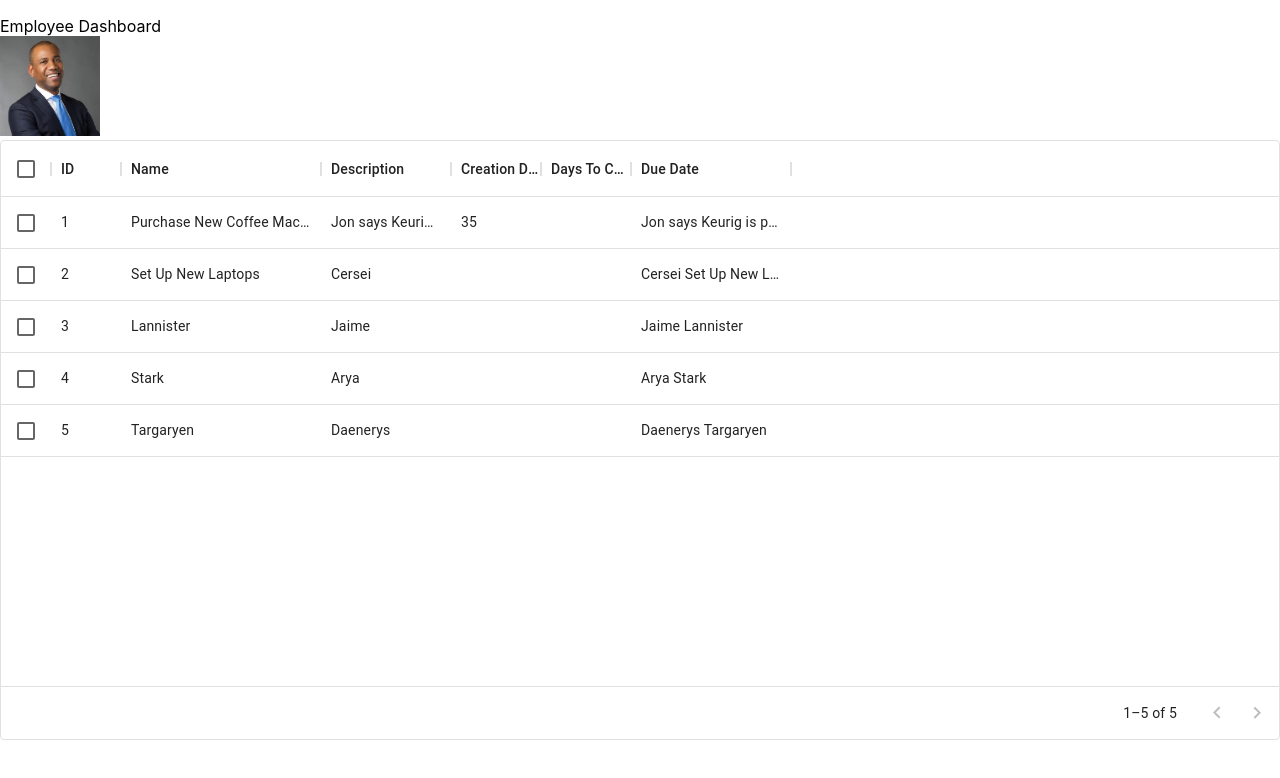
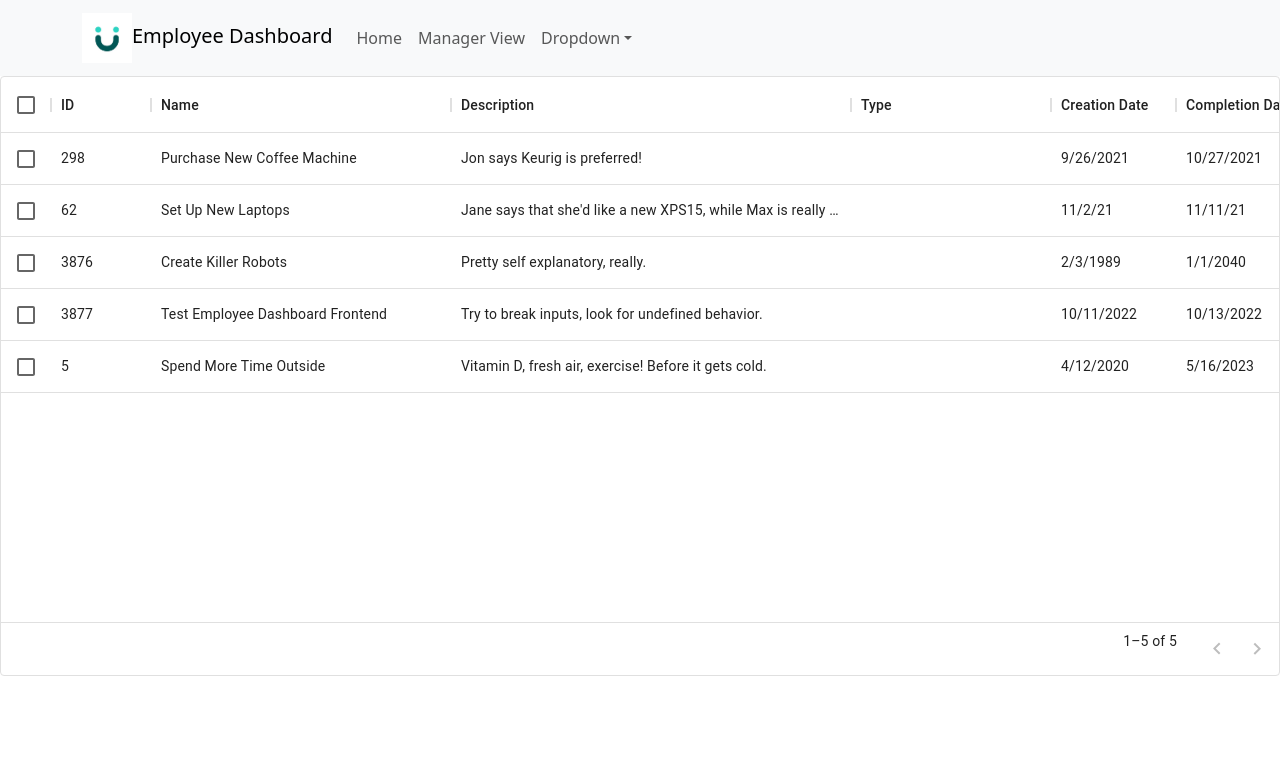
Before and after one commit to NicholasAnkiewicz/goalstool, a React (Create React App) app in the folder my-app/: page / in a window 1280 px wide. Shown: the top 778 px of the page. Built offline with nearby package versions, Linux system fonts and the light colour scheme.

Commit message:
navbar, table improvements, ukg logo

```diff
--- a/my-app/src/App.js
+++ b/my-app/src/App.js
@@ -1,63 +1,167 @@
 import * as React from 'react';
 import { DataGrid } from '@mui/x-data-grid';
-import headshot from './filler_headshot.jpg';
+import logo from './ukglogo.jpg';
+import { Button } from 'react-bootstrap';
+import Container from 'react-bootstrap/Container';
+import Nav from 'react-bootstrap/Nav';
+import Navbar from 'react-bootstrap/Navbar';
+import NavDropdown from 'react-bootstrap/NavDropdown';
+import 'bootstrap/dist/css/bootstrap.min.css';
 
 const columns = [
-  { field: 'id', headerName: 'ID', width: 70 },
-  { field: 'name', headerName: 'Name', width: 200 },
-  { field: 'description', headerName: 'Description', width: 130 },
-  {
-    field: 'created',
-    headerName: 'Creation Date',
-    type: 'date',
-    width: 90,
+{ field: 'id',
+  headerName: 'ID',
+  width: 100,
+  description: "The goal's unique 'id'entifier, or ID"
+},
+{ field: 'name',
+  headerName: 'Name',
+  width: 300,
+  description: "What the goal is!"
+},
+{ field: 'description',
+   headerName: 'Description',
+   width: 400,
+   description: "More information about what the goal entails"
+
   },
 
-  { field: 'daysToCompletion',
-    headerName: 'Days To Completion',
-    type: 'date',
-    width: 90,
+{
+  field: 'type',
+  headerName: 'Type',
+  width: 200,
+  description: 'What type of goal this is'
+},
+
+{
+  field: 'created',
+    description: 'The date of creation for the goal',
+    headerName: 'Creation Date',
+      type: 'date',
+        width: 125,
   },
 
-  {
-    field: 'expiration',
-    headerName: 'Due Date',
-    description: 'This column has a value getter and is not sortable.',
-    sortable: true,
-    width: 160,
-    valueGetter: (params) =>
-      `${params.row.description || ''} ${params.row.name || ''}`,
+{
+  field: 'completionDate',
+    description: "The predicted completion date for a goal",
+    headerName: 'Completion Date',
+      type: 'date',
+        width: 125,
   },
-];
 
-const rows = [
-  { id: 1, name: 'Purchase New Coffee Machine',
-    description: 'Jon says Keurig is preferred!',
-    created: 35 },
-  { id: 2, name: 'Set Up New Laptops', description: 'Cersei', age: 42 },
-  { id: 3, name: 'Lannister', description: 'Jaime', age: 45 },
-  { id: 4, name: 'Stark', description: 'Arya', age: 16 },
-  { id: 5, name: 'Targaryen', description: 'Daenerys', age: null },
+{
+  field: 'editableField',
+    description: "A placeholder in case we want this functionality",
+    headerName: 'Editable Field',
+        sortable: false,
+          width: 350,
+            editable: true,
+  },
+
+{
+  field: "moreInfo",
+  headerName: "More Info",
+  description: 'Click for Full Goal Information!',
+  sortable: false,
+  width: 125,
+  renderCell: (params) => {
+    const onClick = (e) => {
+      e.stopPropagation();
+      const api = params.api;
+      const thisRow = {};
+      api
+        .getAllColumns()
+        .filter((c) => c.field !== "__check__" && !!c)
+        .forEach(
+          (c) => (thisRow[c.field] = params.getValue(params.id, c.field))
+        );
+
+      return alert(JSON.stringify(thisRow, null, 4));
+    };
+    return <Button onClick={onClick}>View</Button>;
+  }
+},
 
 ];
 
+
+const rows = [
+  {
+    id: 298, name: 'Purchase New Coffee Machine',
+    description: 'Jon says Keurig is preferred!',
+    created: "9/26/2021", completionDate: "10/27/2021",
+    editableField: "this field can be editedd (try fixing the typo)",
+  },
+  {
+    id: 62, name: 'Set Up New Laptops',
+    description: 'Jane says that she\'d like a new XPS15, while Max is really itching for a Macbook. Can we get him an M2 chip for his development work?',
+    created: "11/2/21", completionDate: "11/11/21",
+    editableField: "this one too!",
+  },
+  { id: 3876, name: 'Create Killer Robots',
+    description: 'Pretty self explanatory, really.',
+    created: "2/3/1989", completionDate: "1/1/2040",
+    editableField: "even the one underneath, with no text!",
+  },
+  { id: 3877, name: 'Test Employee Dashboard Frontend',
+    description: 'Try to break inputs, look for undefined behavior.',
+    created: "10/11/2022", completionDate: "10/13/2022",
+  },
+  { id: 5, name: 'Spend More Time Outside',
+    description: 'Vitamin D, fresh air, exercise! Before it gets cold.',
+    created: "4/12/2020", completionDate: "5/16/2023"
+
+  },
+
+];
+
+
+
+
 export default function DataTable() {
   return (
-    <div>
-      <p> Employee Dashboard
-        <div>
-          <img src={headshot} width="100" height="100" alt="Employee Headshot" />
-        </div>
+
+
+<div>
+
+
+<Navbar bg="light" expand="lg">
+      <Container>
+        <Navbar.Brand href="#home">
+        <img src={logo} width="50" height="50" alt="Employee logo" />
+          Employee Dashboard</Navbar.Brand>
+        <Navbar.Toggle aria-controls="basic-navbar-nav" />
+        <Navbar.Collapse id="basic-navbar-nav">
+          <Nav className="me-auto">
+            <Nav.Link href="#home">Home</Nav.Link>
+            <Nav.Link href="#link">Manager View</Nav.Link>
+            <NavDropdown title="Dropdown" id="basic-nav-dropdown">
+              <NavDropdown.Item href="#action/3.1">Action</NavDropdown.Item>
+              <NavDropdown.Item href="#action/3.2">
+                Another action
+              </NavDropdown.Item>
+              <NavDropdown.Item href="#action/3.3">Something</NavDropdown.Item>
+              <NavDropdown.Divider />
+              <NavDropdown.Item href="#action/3.4">
+                Separated link
+              </NavDropdown.Item>
+            </NavDropdown>
+          </Nav>
+        </Navbar.Collapse>
+      </Container>
+    </Navbar>
+
+
         <div style={{ height: 600, width: '100%' }}>
           <DataGrid
             rows={rows}
             columns={columns}
+            experimentalFeatures={{ newEditingApi: true }}
             pageSize={10}
             rowsPerPageOptions={[6]}
             checkboxSelection
           />
         </div>
-      </p>
-    </div>
+      </div>
   );
 }
```
Also changed, not shown: my-app/src/ukglogo.jpg (added).
